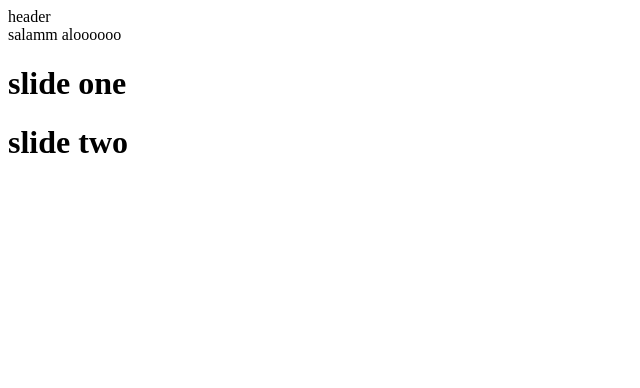
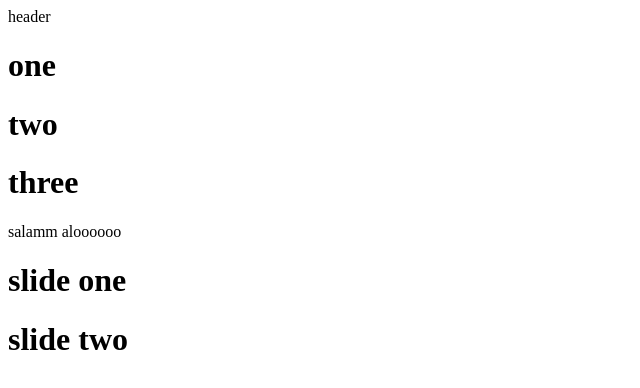
Before and after one commit to pooyanbn001/gitt11, a plain HTML site: page index.html in a window 1280 px wide. Shown: the whole page, without its empty margins (0-640 px from the left). Drawn offline with Linux system fonts and the light colour scheme.

Commit message:
loggin add

```diff
--- a/index.html
+++ b/index.html
@@ -9,10 +9,18 @@
     <header>
         header
     </header>
+    <div class ="slider">
+        <h1> one</h1>
+        <h1> two</h1>
+        <h1> three</h1>
+    </div>
+
+
     <footer>
         salamm
         aloooooo
     </footer>
+    <script src="script.js"></script>
     <div class ="slider">
         <h1>slide one</h1>
         <h1>slide two</h1>
--- /dev/null
+++ b/script.js
@@ -0,0 +1 @@
+console.log("hellogit")
```
